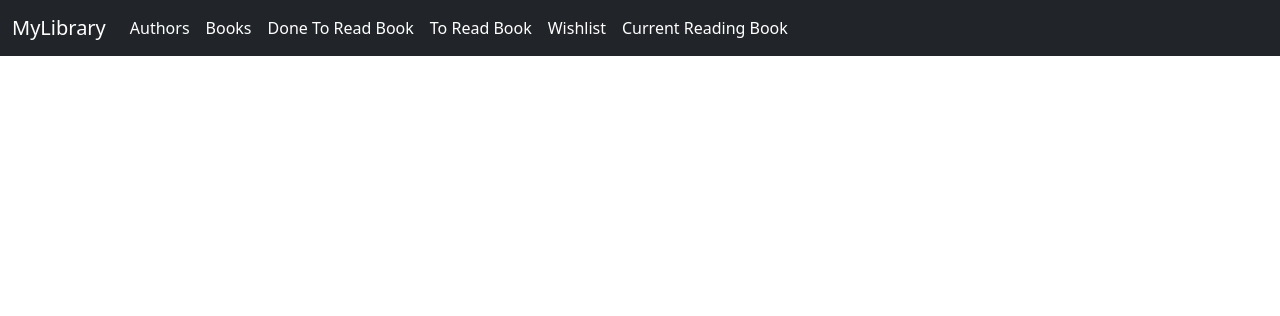
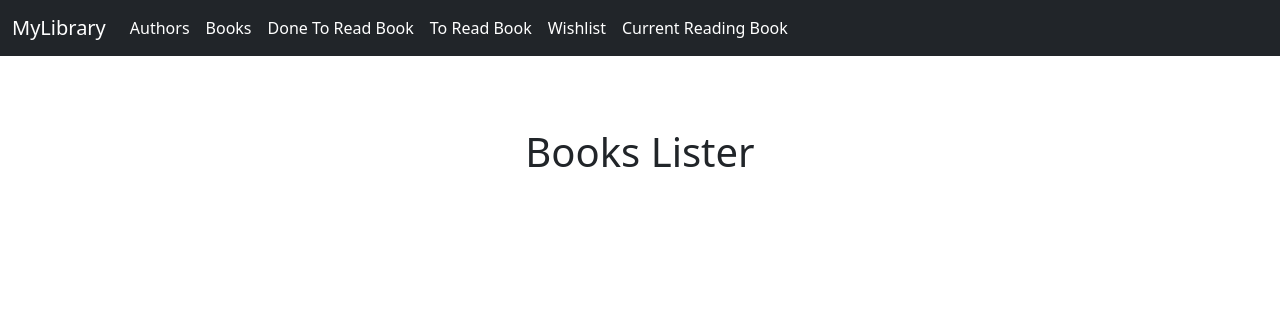
Before and after one commit to CiganOliviu/MyLibrary, a Django app: page / in a window 1280 px wide. Shown: the top 316 px of the page. Run offline with Django 3.2, Linux system fonts and the light colour scheme; data that the repository does not hold is empty.

Commit message:
Update books lister form

```diff
--- a/BooksManager/views.py
+++ b/BooksManager/views.py
@@ -12,7 +12,7 @@ from .models import *
 def index(request):
     template_name = 'views/index.html'
 
-    all_books = Book.objects.all()
+    all_books = Book.objects.all()[:4]
     all_read_books = Book.objects.filter(read=True)
     all_not_read_books = Book.objects.filter(read=False)
     currently_reading_books = ToReadBook.objects.filter(currently_reading=True)
--- a/templates/views/index.html
+++ b/templates/views/index.html
@@ -47,11 +47,13 @@
     <div>&nbsp;</div>
     <div>&nbsp;</div>
 
-    <div class="container-fluid">
+    <div class="container-fluid" align="center">
         <div class="row">
+            <h1>Books Lister</h1>
+            <div>&nbsp;</div><div>&nbsp;</div>
             {% for book in all_books %}
                 <div class="col-lg-3">
-                    <div class="books-container" align="center">
+                    <div class="books-container">
                         <img src="{{ book.cover.url }}" alt="{{ book.title }}">
                         <h3>{{ book.title }}</h3>
                         <p>{{ book.author }}</p>
```
